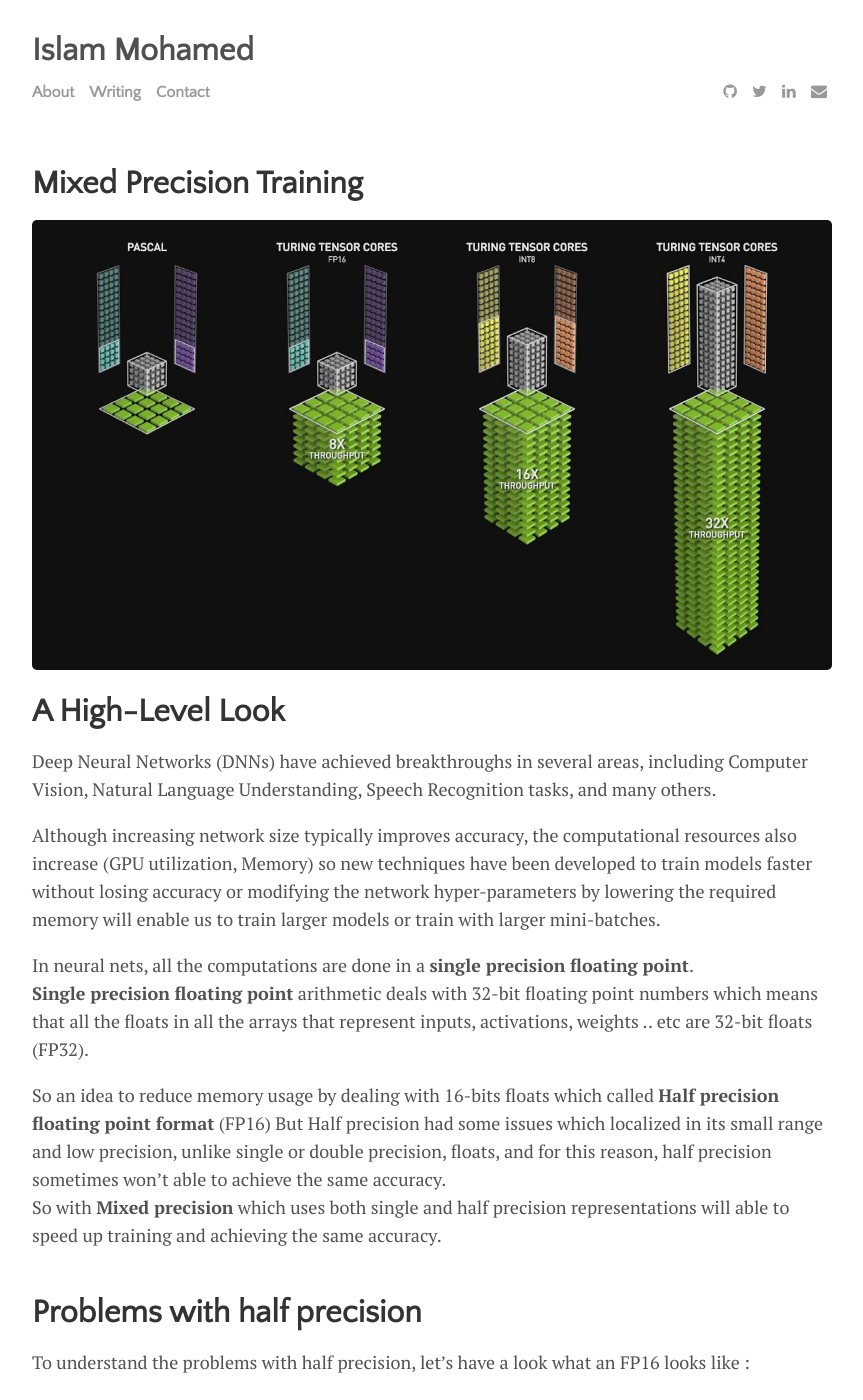
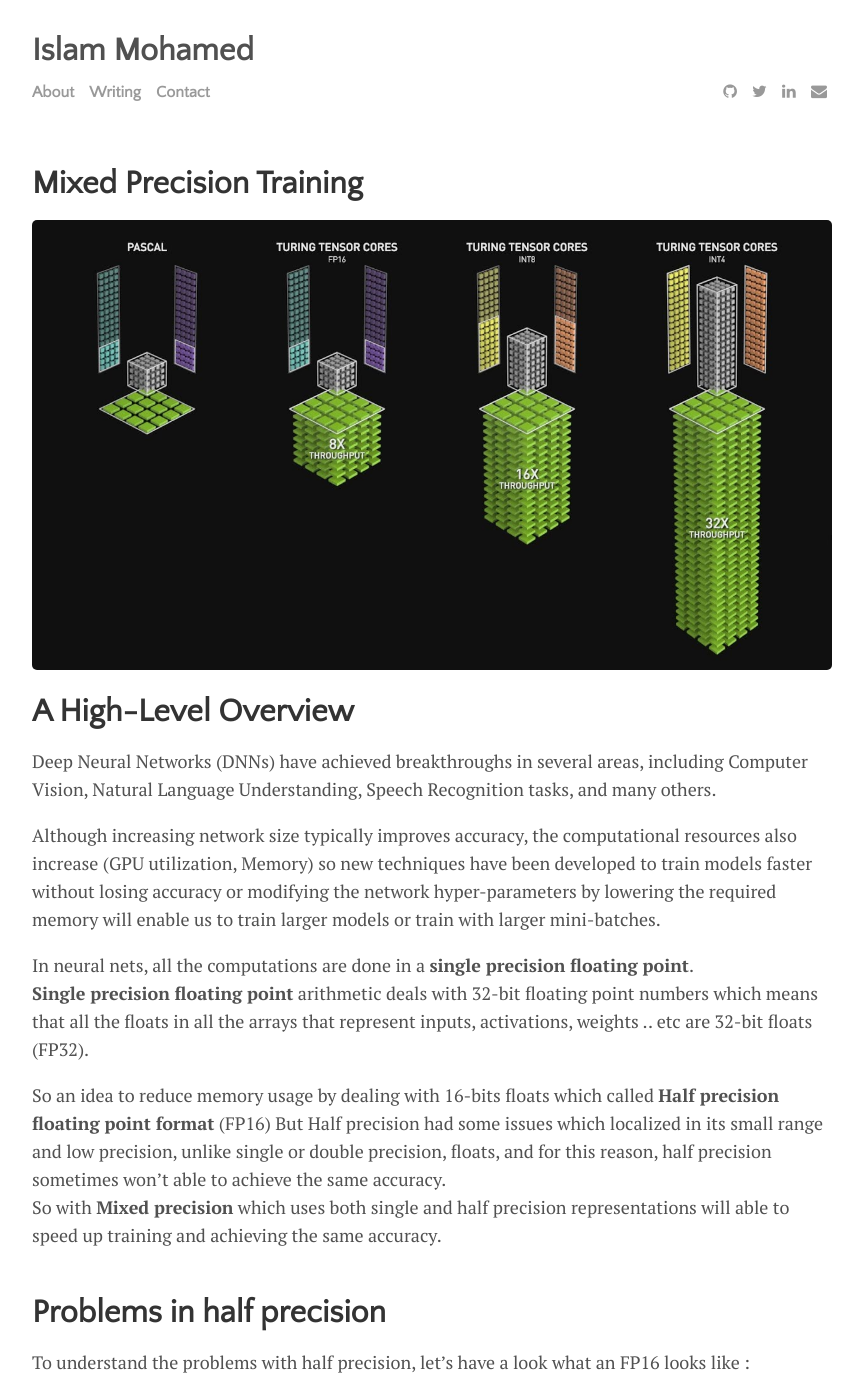
Before and after one commit to IslamMohamedMosaad/IslamMohamedMosaad.github.io, a Jekyll site: the page built from _posts/2020-05-28-Mixed-Precision-Training.md, in a window 1280 px wide and 1400 px high. Shown: the whole window, without its empty margins (208-1071 px from the left). Built offline with Jekyll 4.4.1, drawn with Linux system fonts in a browser that asks for light colours; comment, search, counter and statistics services are not loaded.

Commit message:
Update 2020-05-28-Mixed-Precision-Training.md

```diff
--- a/_posts/2020-05-28-Mixed-Precision-Training.md
+++ b/_posts/2020-05-28-Mixed-Precision-Training.md
@@ -7,7 +7,7 @@ tags: [Half Precision,Deep Neural Networks,Single Precision,Mixed Precision,FP16
 image: maxresdefault.jpg
 ---
 
-# A High-Level Look
+# **A High-Level Overview**
 
 Deep Neural Networks (DNNs) have achieved breakthroughs in several areas, including Computer Vision, Natural Language Understanding, Speech Recognition tasks, and many others.
 
@@ -20,12 +20,14 @@ So an idea to reduce memory usage by dealing with 16-bits floats which called **
 So with **Mixed precision** which uses both single and half precision representations will able to speed up training and achieving the same accuracy.
 <br>
 
-# Problems with half precision
+# **Problems in half precision**
 <p>To understand the problems with half precision, let’s have a look what an FP16 looks like :</p>
 
 <br>
 ![half precision floating point format]({{'assets/img/floating-point-arithmetic-half-precision.jpg#center' | relative_url }})
 {: style="width: 400px;" class="center;" width: 50%;}
+
+<img align="center" width="100" height="100" src="assets/img/floating-point-arithmetic-half-precision.jpg">
 <p align="center"> Fig. 1 : half precision floating point format. </p>
 
 **It divided into three modules:**
```
